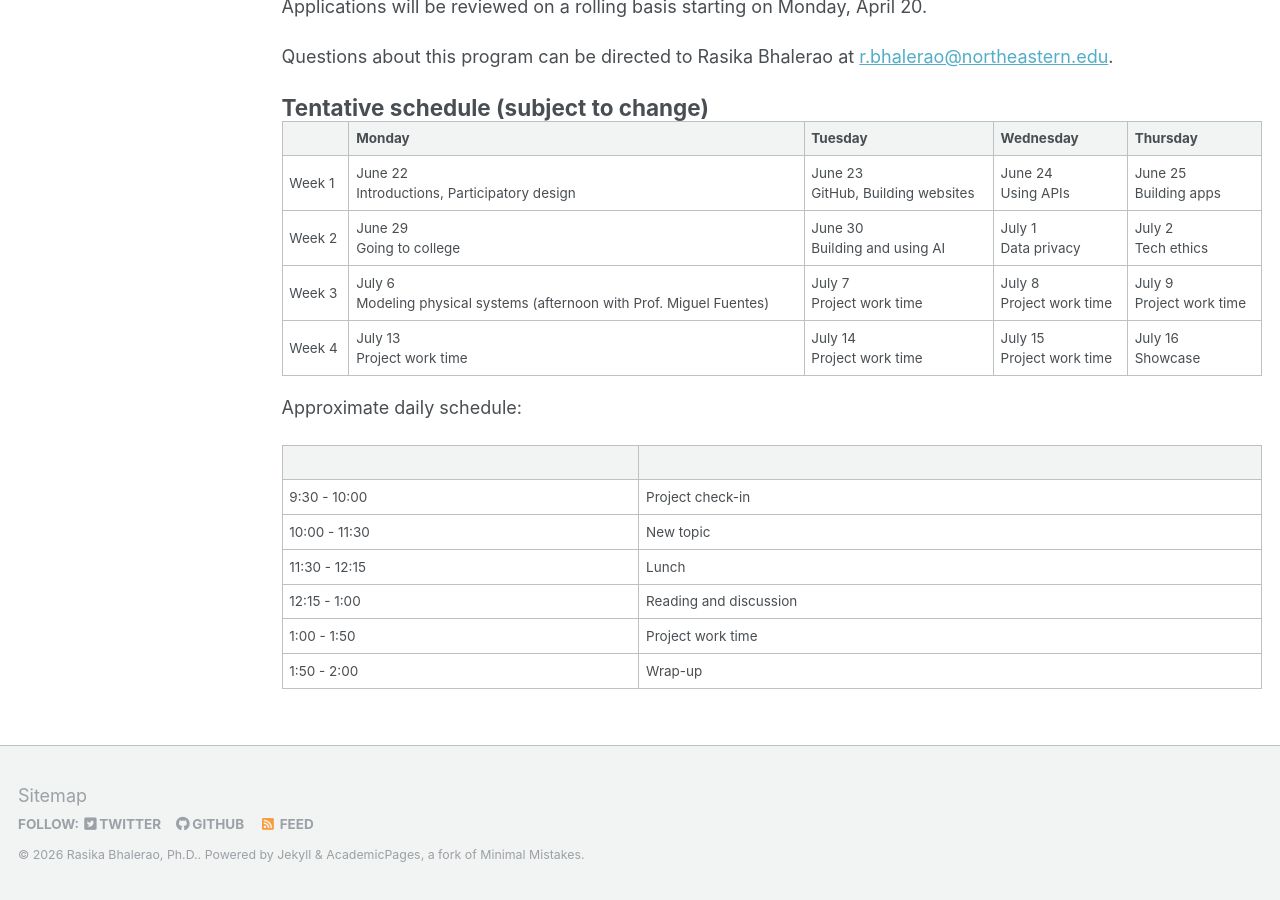
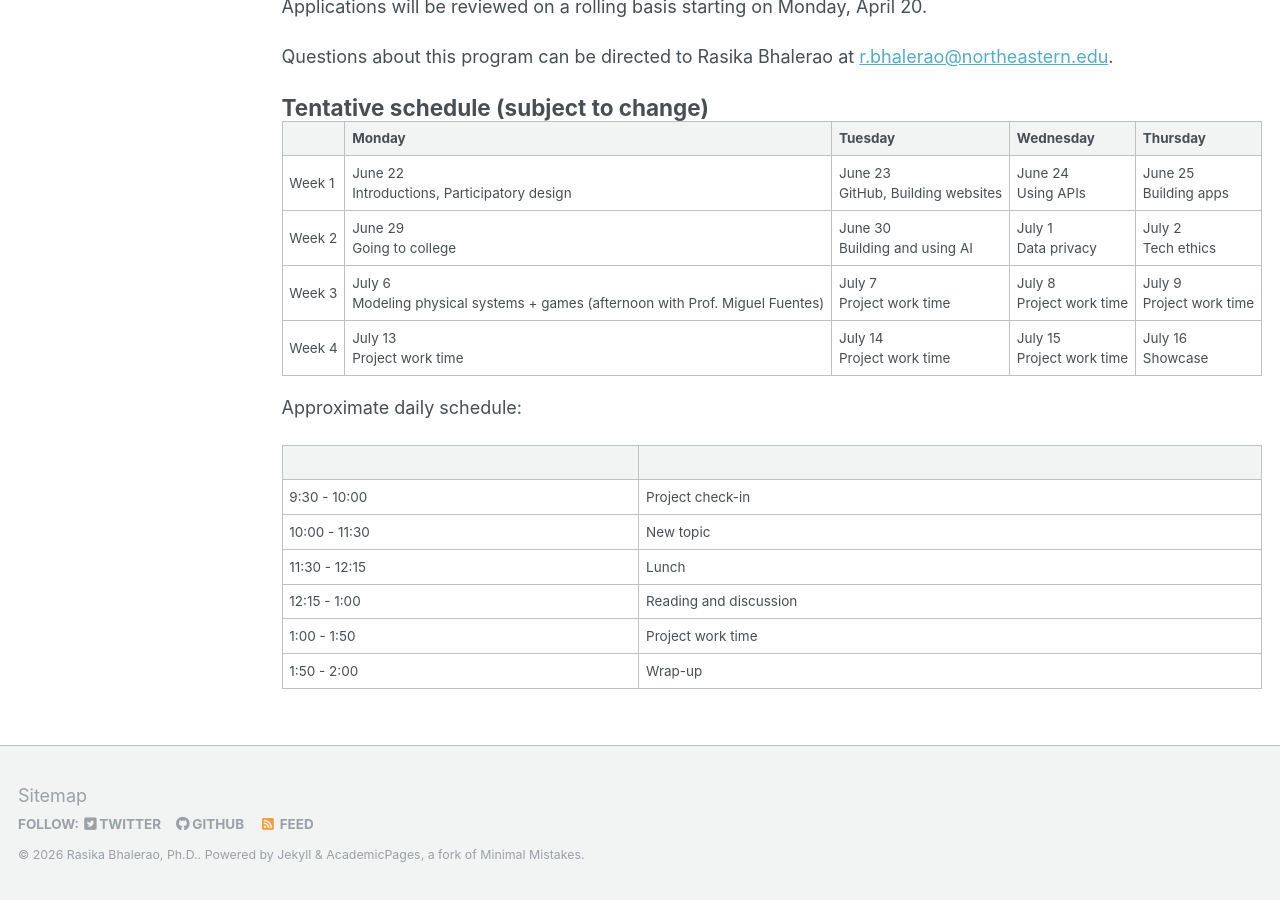
Before and after one commit to rasikabh/rasikabh.github.io, a Jekyll site: the page built from _pages/summercodingcommunity.md, in a window 1280 px wide and 900 px high, scrolled down 1387 px. Built offline with Jekyll 4.4.1, drawn with Linux system fonts in a browser that asks for light colours.

Commit message:
Add games to physical systems day

```diff
--- a/_pages/summercodingcommunity.md
+++ b/_pages/summercodingcommunity.md
@@ -60,7 +60,7 @@ Questions about this program can be directed to Rasika Bhalerao at [r.bhalerao@n
 | - | - | - | - | - |
 | Week 1 | June 22<br />Introductions, Participatory design | June 23<br />GitHub, Building websites | June 24<br />Using APIs | June 25<br />Building apps |
 | Week 2 | June 29<br />Going to college | June 30<br />Building and using AI | July 1<br />Data privacy | July 2<br />Tech ethics |
-| Week 3 | July 6<br />Modeling physical systems (afternoon with Prof. Miguel Fuentes) | July 7<br />Project work time | July 8<br />Project work time | July 9<br />Project work time |
+| Week 3 | July 6<br />Modeling physical systems + games (afternoon with Prof. Miguel Fuentes) | July 7<br />Project work time | July 8<br />Project work time | July 9<br />Project work time |
 | Week 4 | July 13<br />Project work time | July 14<br />Project work time | July 15<br />Project work time | July 16<br />Showcase|
 
 Approximate daily schedule:
```
